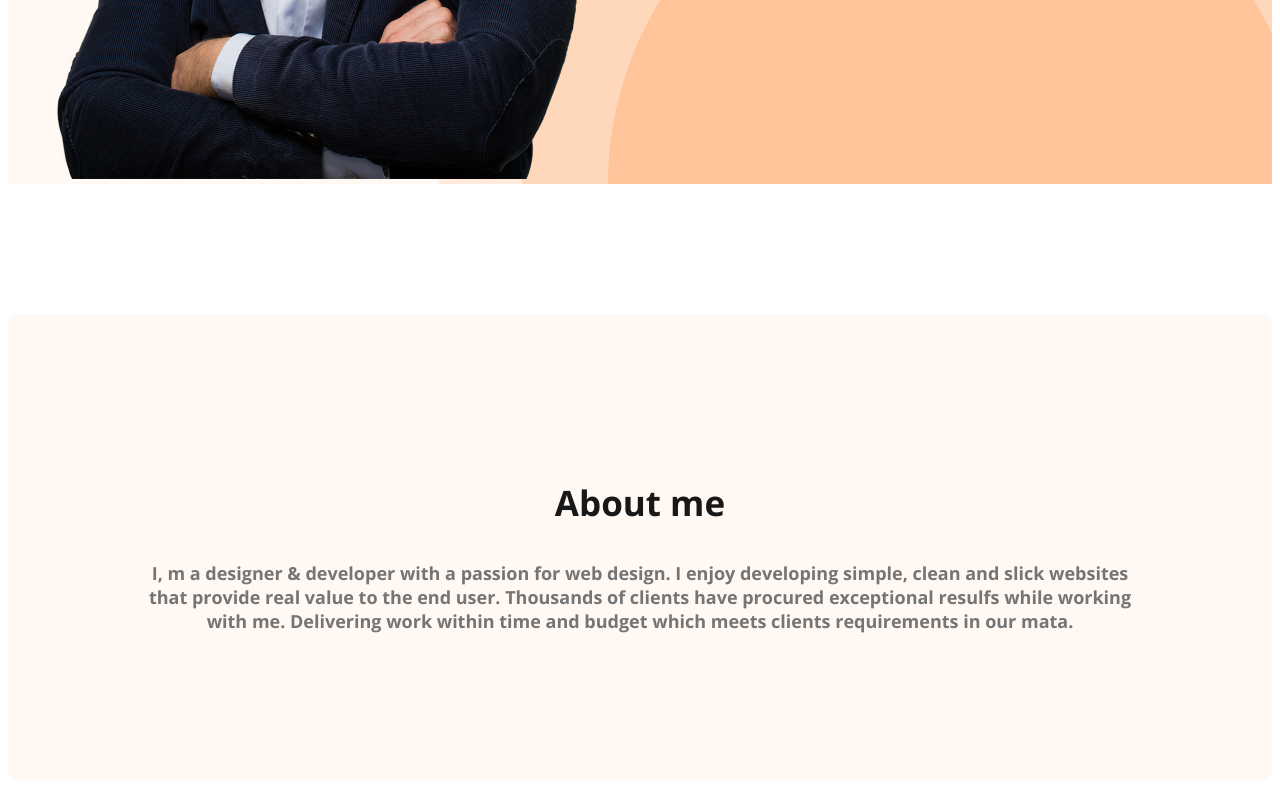
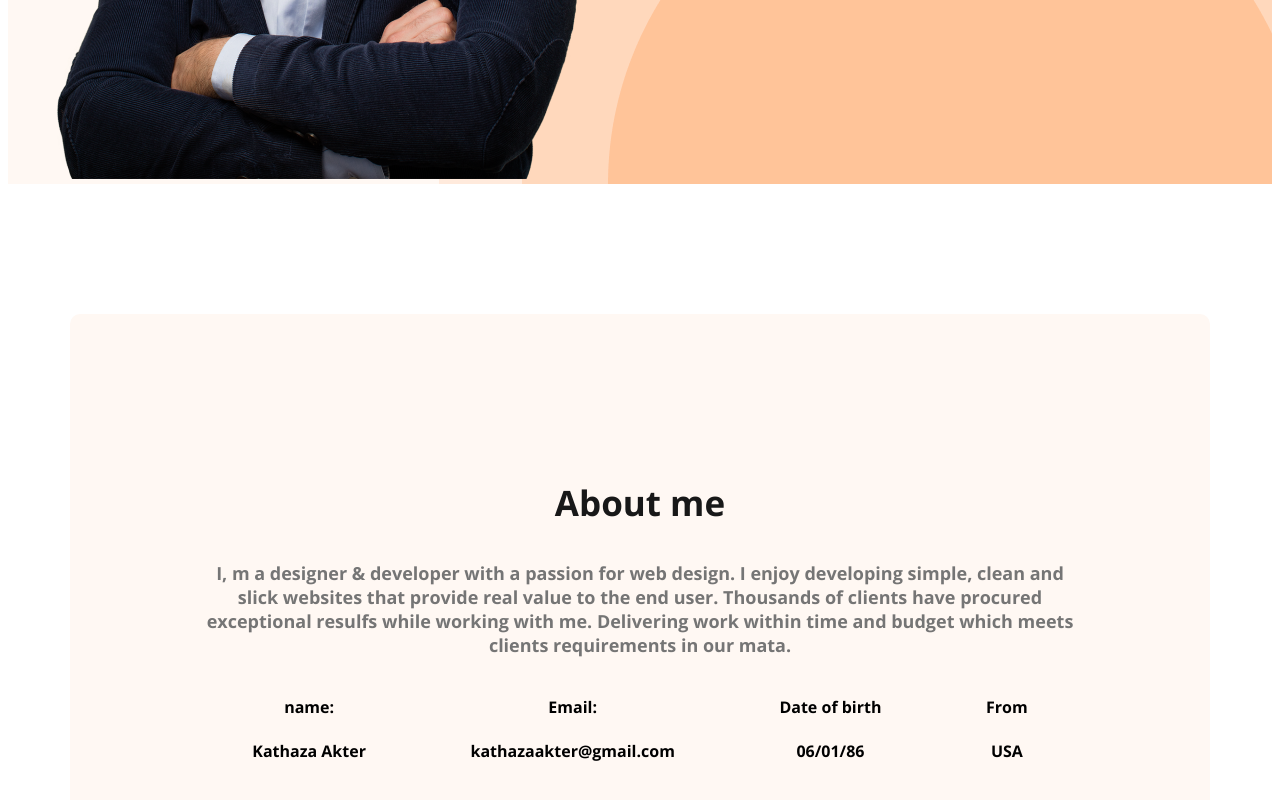
Before and after one commit to Kathaza/webdeveloper-portfolio, a plain HTML site: page webdeveloper-portfolio/index.html in a window 1280 px wide. Shown: the part 994-1794 px from the top of the page. Drawn offline with nearby package versions, Linux system fonts and the light colour scheme.

Commit message:
added about-info

```diff
--- a/webdeveloper-portfolio/index.html
+++ b/webdeveloper-portfolio/index.html
@@ -40,6 +40,28 @@
             <p class="section-description">I, m a designer & developer with a passion for web design. I enjoy developing simple, clean and slick websites that provide real value to the end user. Thousands of clients have procured exceptional resulfs while working with me. Delivering work within time and budget which meets clients requirements in our mata.
 
             </p>
+            <di class="about-info-container">
+                <div class="about-info">
+                    <h4 class="info-title">name: </h4>
+                    <p class="info-description">Kathaza Akter</p>
+                </div>
+                <div class="about-info">
+                    <h4 class="info-title">Email: </h4>
+                    <p class="info-description">kathazaakter@gmail.com</p>
+                </div>
+                <div class="about-info">
+                    <h4 class="info-title">Date of birth</h4>
+                    <p class="info-description">06/01/86</p>
+                </div>
+                <div class="about-info">
+                    <h4 class="info-title">From</h4>
+                    <p class="info-description">USA</p>
+                </div>
+
+
+
+
+            </di>
         </section>
 
     </main>
--- a/webdeveloper-portfolio/styles/portfolio.css
+++ b/webdeveloper-portfolio/styles/portfolio.css
@@ -67,7 +67,7 @@ nav a{
     background-position: bottom right;
 }
 
-.banner {
+.banner{
     padding: 30px 30px 0px 150px;
     display: flex;
     align-items: center;
@@ -95,6 +95,10 @@ nav a{
 }
 
 /* main section styles*/
+main{
+    max-width: 1140px;
+    margin: 0 auto;
+}
 
 /*about section styles*/
 .about{
@@ -103,3 +107,13 @@ nav a{
     background: #fff8f3;
     margin: 130px 0;
 }
+
+.about-info-container{
+    display: flex;
+    justify-content: space-around;
+
+}
+ .about-info{
+    text-align: center;
+
+ }
```
